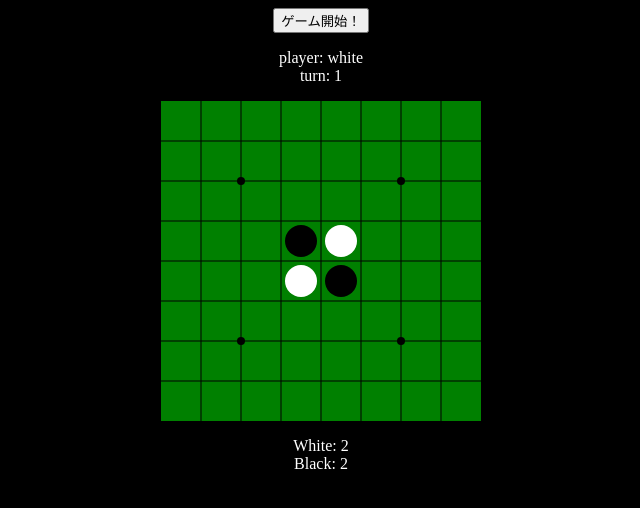
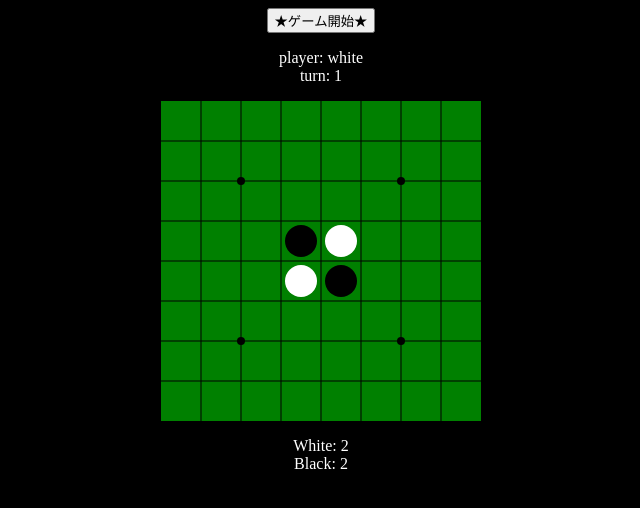
Before and after one commit to negibose2020/practice, a plain HTML site: page Othello/index.html in a window 1280 px wide. Shown: the full height of the page, 319-959 px from the left. Drawn offline with Linux system fonts and the light colour scheme.

Commit message:
version2.0

```diff
--- a/Othello/index.html
+++ b/Othello/index.html
@@ -17,7 +17,7 @@
 </head>
 
 <body>
-    <div id ="gameStart"><button onclick="startGame()">ゲーム開始！</button></div>
+    <div id ="gameStart"><button onclick="startGame()">★ゲーム開始★</button></div>
     <div><P></P></div>
     <div id ="player" style="color: white;" ><p></p></div>
     <div id ="turn" style="color: white;" ><p></p></div>
```
Also changed, not shown: Othello/othello.js (+3 -13 lines).
